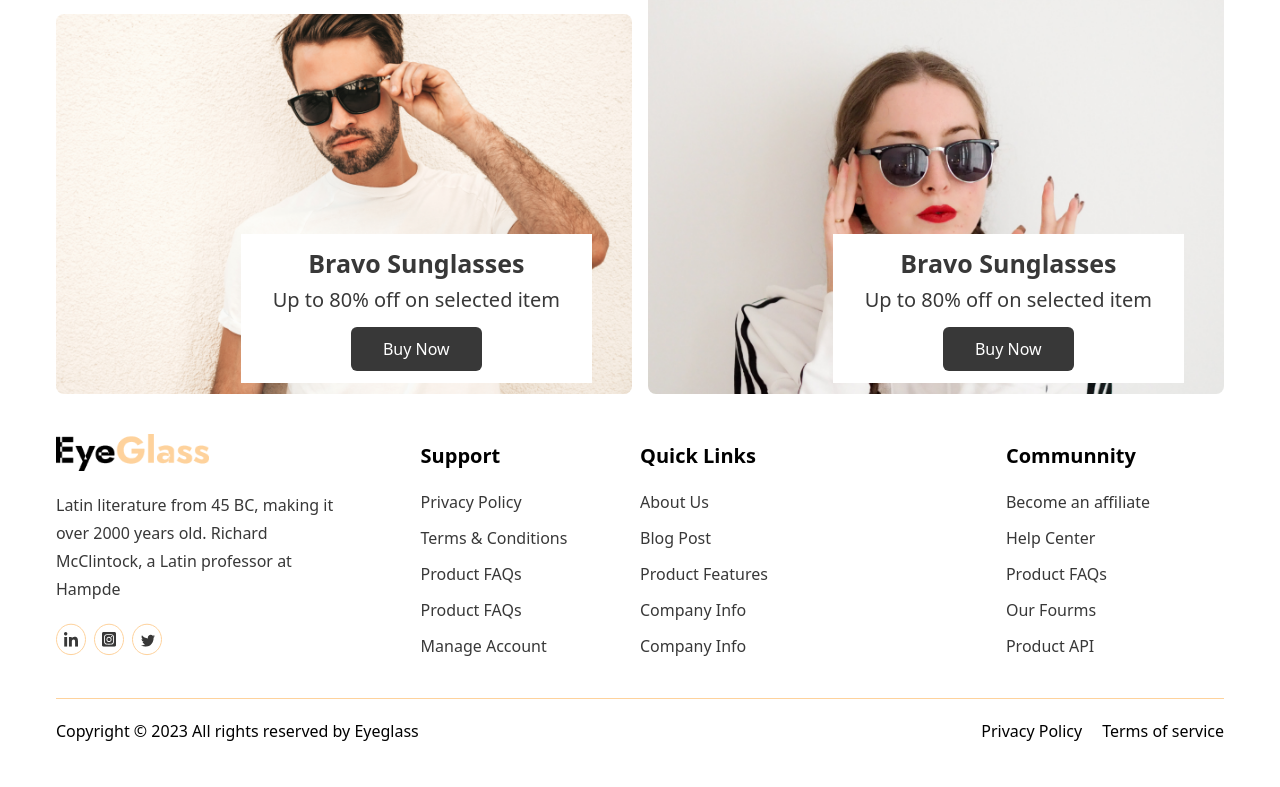
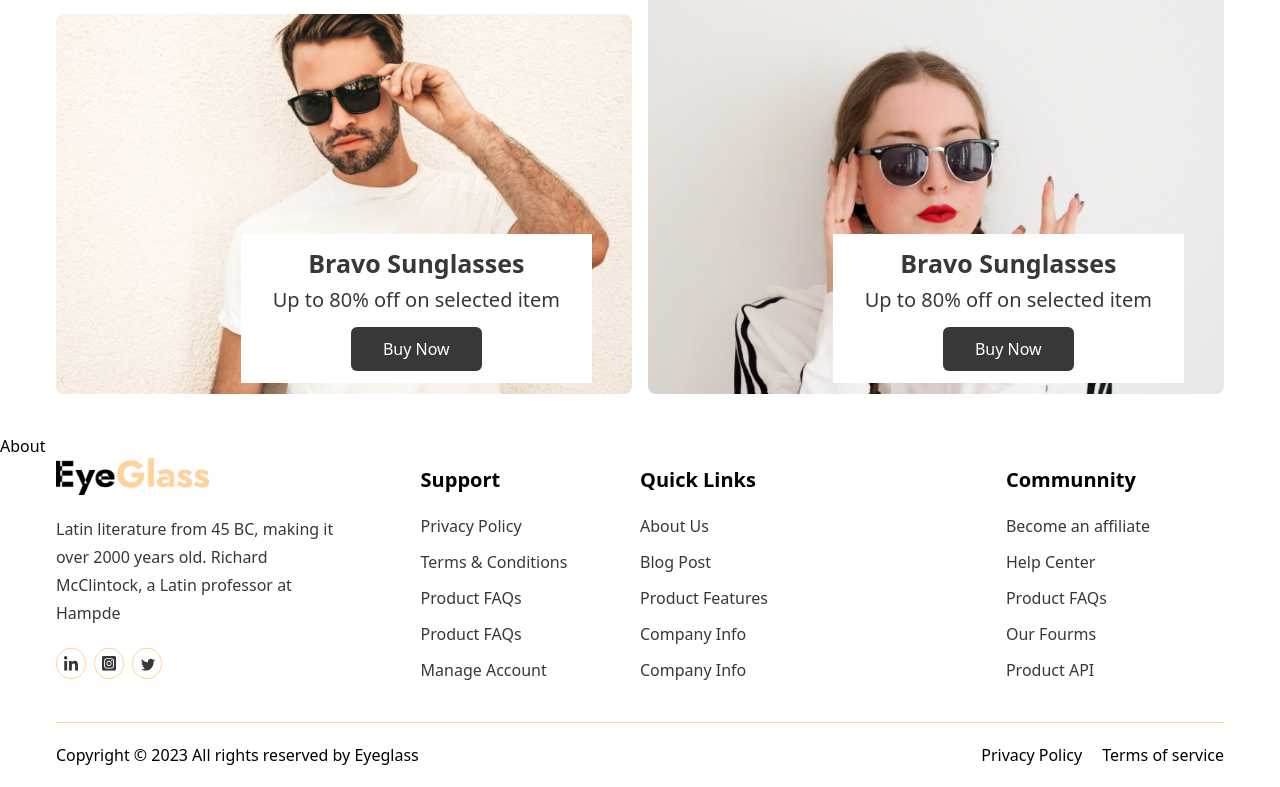
Before and after one commit to devcowsar/productsellapp, a React (Vite) app: page / in a window 1280 px wide. Shown: the part 515-1302 px from the top of the page. Before the commit the page ends 1278 px from the top, so only its background shows below. Built offline with nearby package versions, Linux system fonts and the light colour scheme.

Commit message:
feat: about

```diff
--- a/src/App.jsx
+++ b/src/App.jsx
@@ -1,4 +1,5 @@
 import "./App.css";
+import About from "./Components/About";
 import DiscountProduct from "./Components/DiscountProduct";
 import Layout from "./Components/Layout";
 
@@ -6,6 +7,7 @@ function App() {
   return (
     <Layout>
       <DiscountProduct />
+      <About />
     </Layout>
   );
 }
--- /dev/null
+++ b/src/Components/About.jsx
@@ -0,0 +1,7 @@
+import React from "react";
+
+const About = () => {
+  return <div>About</div>;
+};
+
+export default About;
```
